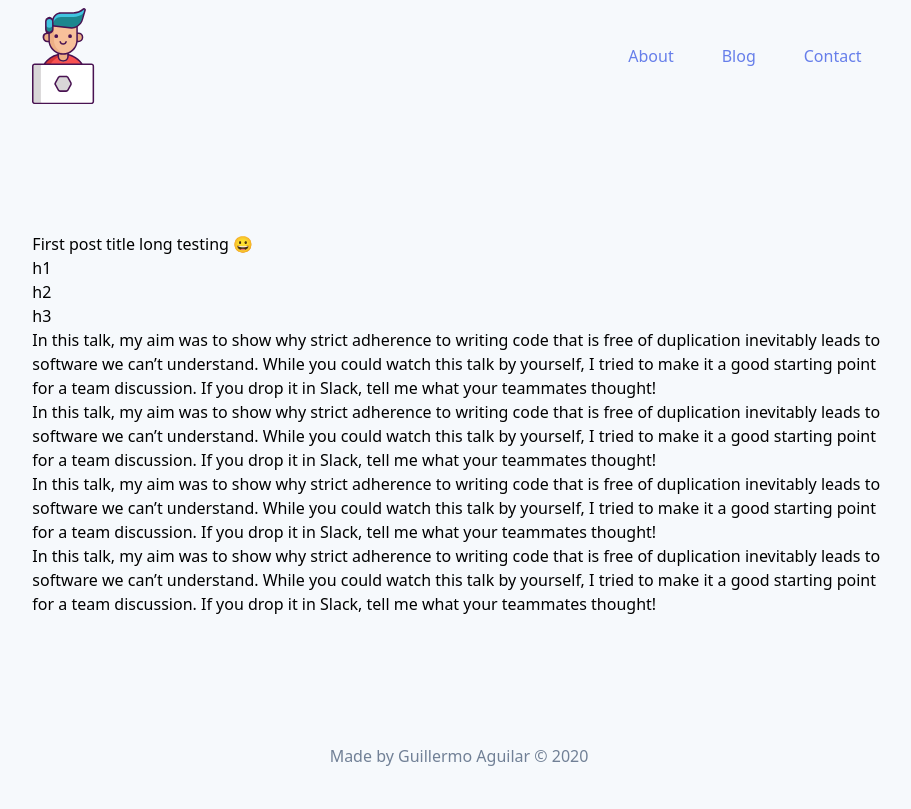
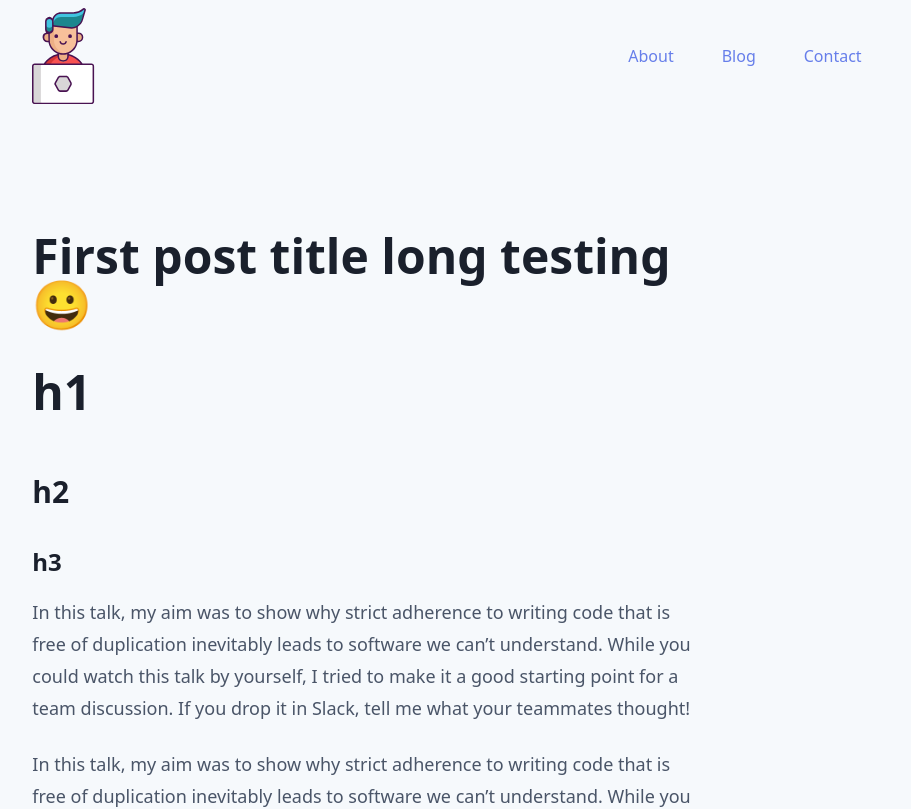
Before and after one commit to ACGuillermo/frontend-web, a Next.js app: page /blog/test in a window 1280 px wide. Shown: the top 809 px of the page, without its empty margins (181-1092 px from the left). Built offline with nearby package versions, Linux system fonts and the light colour scheme.

Commit message:
added styles in blog post

```diff
--- a/pages/blog/[slug].jsx
+++ b/pages/blog/[slug].jsx
@@ -7,7 +7,7 @@ import ReactMarkdown from "react-markdown/with-html";
 const Post = ({content}) => (
     <HomeLayout>
         <article className="w-full">
-            <div className="markdown mx-auto pt-12 pb-20">
+            <div className="prose prose-sm md:prose-lg pt-12 pb-20">
                 <ReactMarkdown escapeHtml={false} source={content} />
             </div>
         </article>
```
